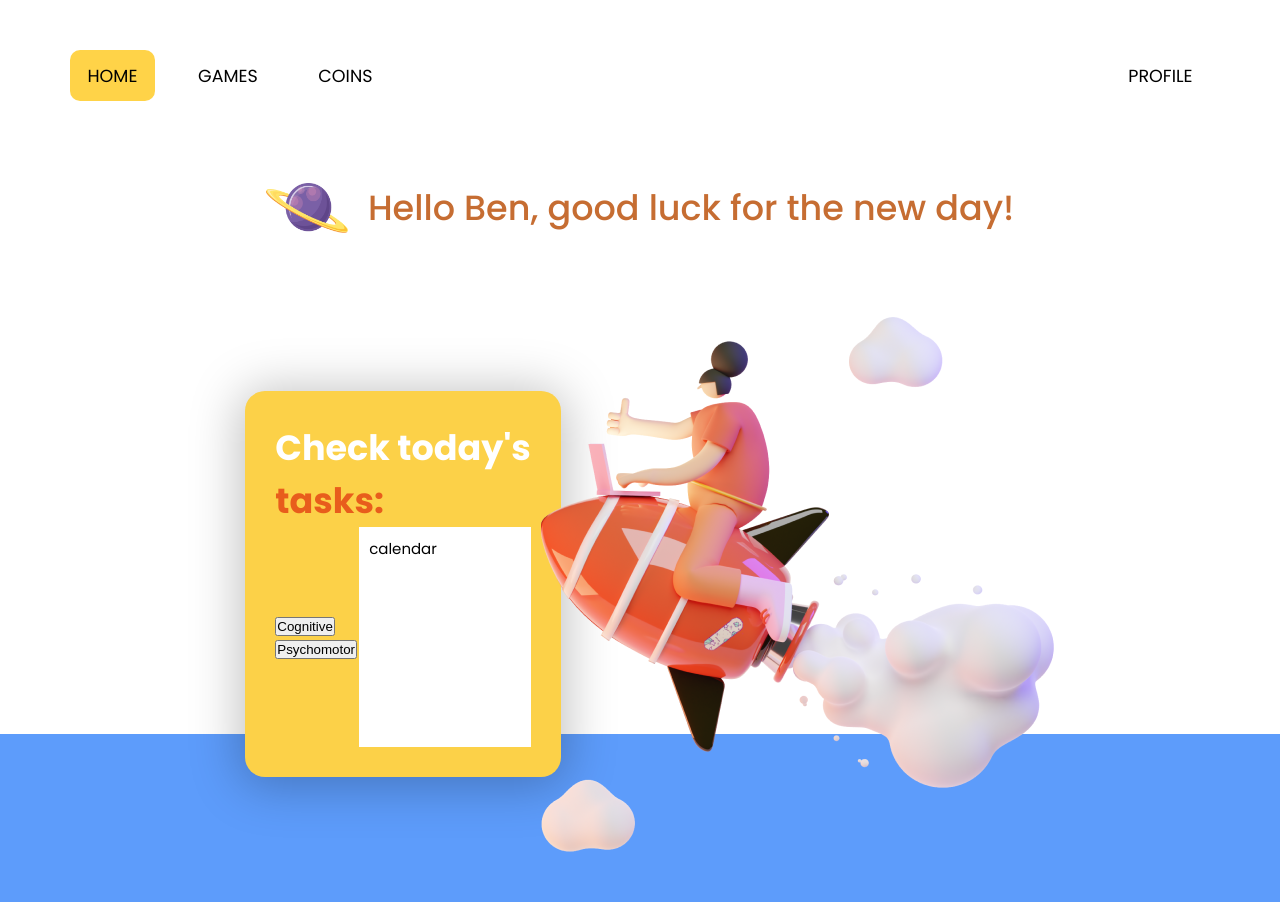
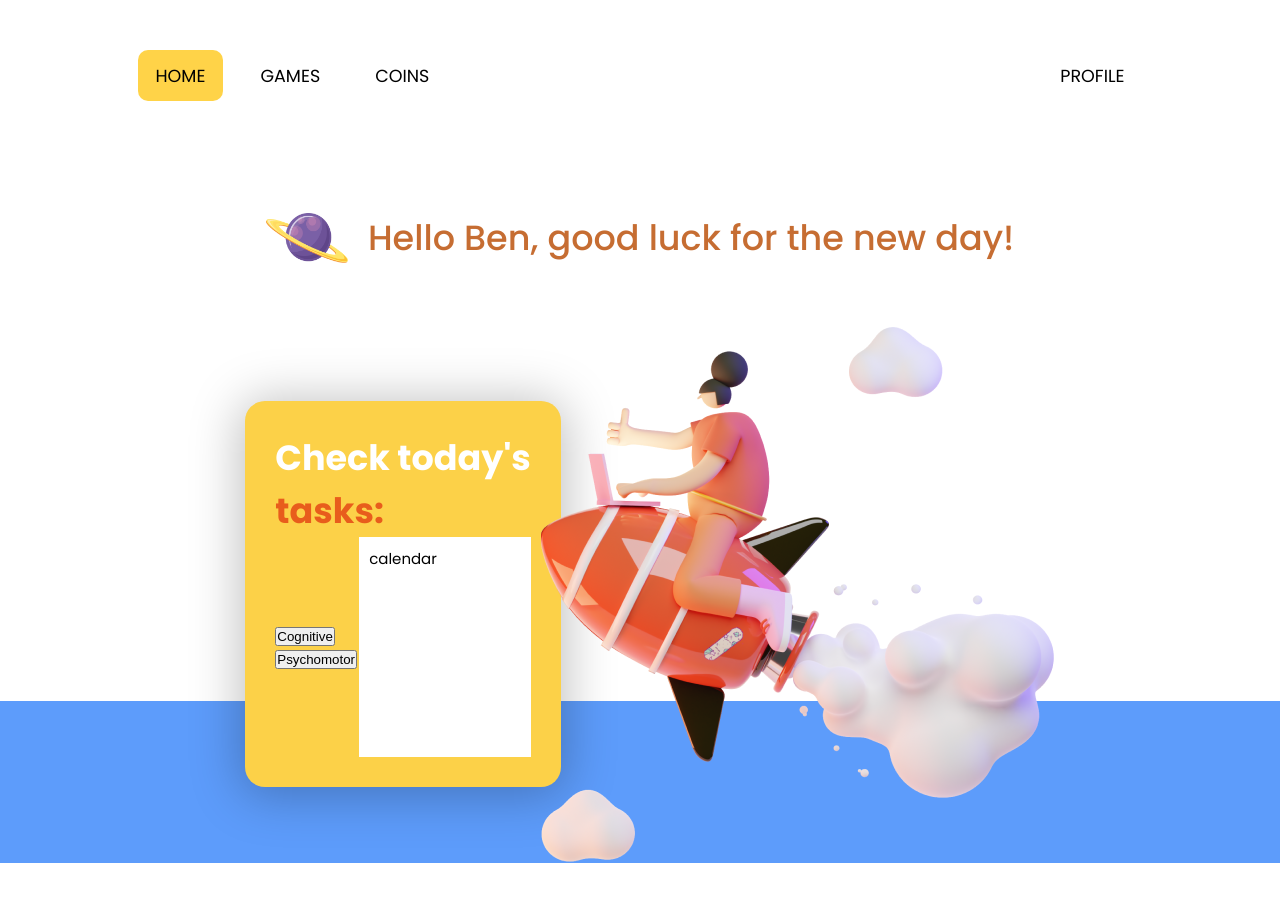
Before and after one commit to ishubham21/SIH-child, a React (Vite) app: page / in a window 1280 px wide. After the commit the page ends 863 px from the top, so only its background shows below. Built offline with nearby package versions, Linux system fonts and the light colour scheme.

Commit message:
fixed body-height and header css rebased

```diff
--- a/src/components/Home/Home.js
+++ b/src/components/Home/Home.js
@@ -1,11 +1,11 @@
-import { useState } from 'react'
+//import { useState } from 'react'
 
 import style from './Home.module.css'
 import planetImg from "../../assets/images/planet.png"
 import salyImg from "../../assets/images/Saly-1.png"
 
 const Calendar = () => {
-  const [date, changeDate] = useState(new Date());
+  //const [date, changeDate] = useState(new Date());
   return (
     <div className={style.calendar}>
       calendar
@@ -25,12 +25,12 @@ const Home = () => {
   return (
     <main>
       <div className={style.title}>
-        <img src={planetImg} />
+        <img src={planetImg} alt='planet'/>
         <h1>Hello Ben, good luck for the new day!</h1>
       </div>
       <div className={style.hero}>
         <div className={style.card}>
-          <h2>Check today's </h2>
+          <h2>Check today&apos;s </h2>
           <h2>tasks:</h2>
           <div className={style.cal_container}>
             {/* buttons for cognitive & psychomotor */}
@@ -41,7 +41,7 @@ const Home = () => {
             <Calendar />
           </div>
         </div>
-        <img src={salyImg} />
+        <img src={salyImg} alt='girl on a rocket' />
       </div>
     </main>
   )
--- a/src/components/Home/Home.module.css
+++ b/src/components/Home/Home.module.css
@@ -1,12 +1,12 @@
 main {
-    margin: 5rem 0;
+    overflow: hidden;
 }
 
 .title {
     display: flex;
     justify-content: center;
     align-items: center;
-    margin: 8rem auto;
+    margin: 6rem auto;
     flex-wrap: wrap;
 }
 .title h1 {
--- a/src/components/Nav/Nav.js
+++ b/src/components/Nav/Nav.js
@@ -7,14 +7,10 @@ const Nav = () => {
   return (
     <header>
       <style>{css}</style>
-      <div className={style.link_group}>
-        <NavLink to='/' className={style.links}>Home</NavLink>
-        <NavLink to='/games' className={style.links}>Games</NavLink>
-        <NavLink to='/coins' className={style.links}>Coins</NavLink>
-      </div>
-      <div>
-        <NavLink to='/profile' className={style.links}>Profile</NavLink>
-      </div>
+      <NavLink to='/' className={style.links}>Home</NavLink>
+      <NavLink to='/games' className={style.links}>Games</NavLink>
+      <NavLink to='/coins' className={style.links}>Coins</NavLink>
+      <NavLink to='/profile' className={style.links}>Profile</NavLink>
     </header>
   )
 }
--- a/src/components/Nav/Nav.module.css
+++ b/src/components/Nav/Nav.module.css
@@ -1,17 +1,12 @@
 header {
+    max-width: 80vw;
     display: flex;
     justify-content: space-between;
     flex-wrap: wrap;
     align-items: center;
-    padding: 0 2rem;
-    margin: 5rem;
+    padding: 5rem 2rem;
+    margin: auto;
     font-size: 1.75rem;
-}
-
-.link_group {
-    width: 25vw;
-    display: flex;
-    justify-content: space-between;
 }
 
 .links {
@@ -19,5 +14,9 @@ header {
     text-transform: uppercase;
     color: black;
     padding: 1.25rem 1.75rem;
+    margin: 0 1rem;
     border-radius: 10px;
 }
+.links:last-of-type {
+    margin-left: auto;
+}
```
